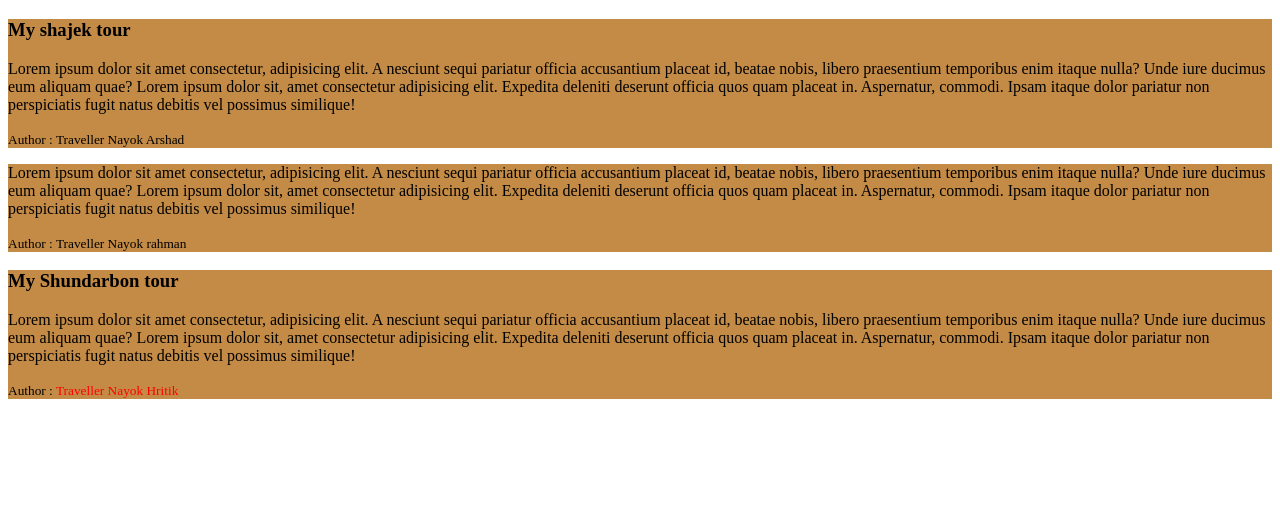
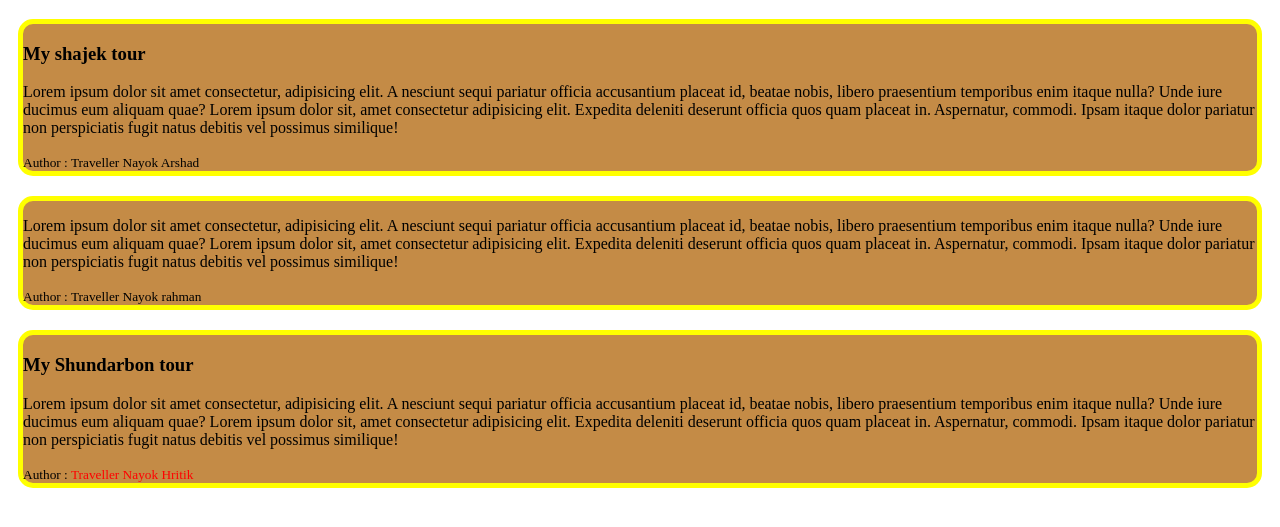
Before and after one commit to MirzaAyon/trying-more-CSS, a plain HTML site: page my-blogs2.html in a window 1280 px wide. Shown: the part 61-588 px from the top of the page. Drawn offline with Linux system fonts and the light colour scheme.

Commit message:
5 types of margin practiced

```diff
--- a/my-blogs2.html
+++ b/my-blogs2.html
@@ -14,6 +14,9 @@
             <style>
                 .blog{
                     background-color: rgb(196, 139, 70);
+                    border: 5px solid yellow;
+                    border-radius: 15px;
+                    margin: 20px 10px;
                 }
                 .author-name{
                     color: red;
```
Also changed, not shown: 1 other file.
